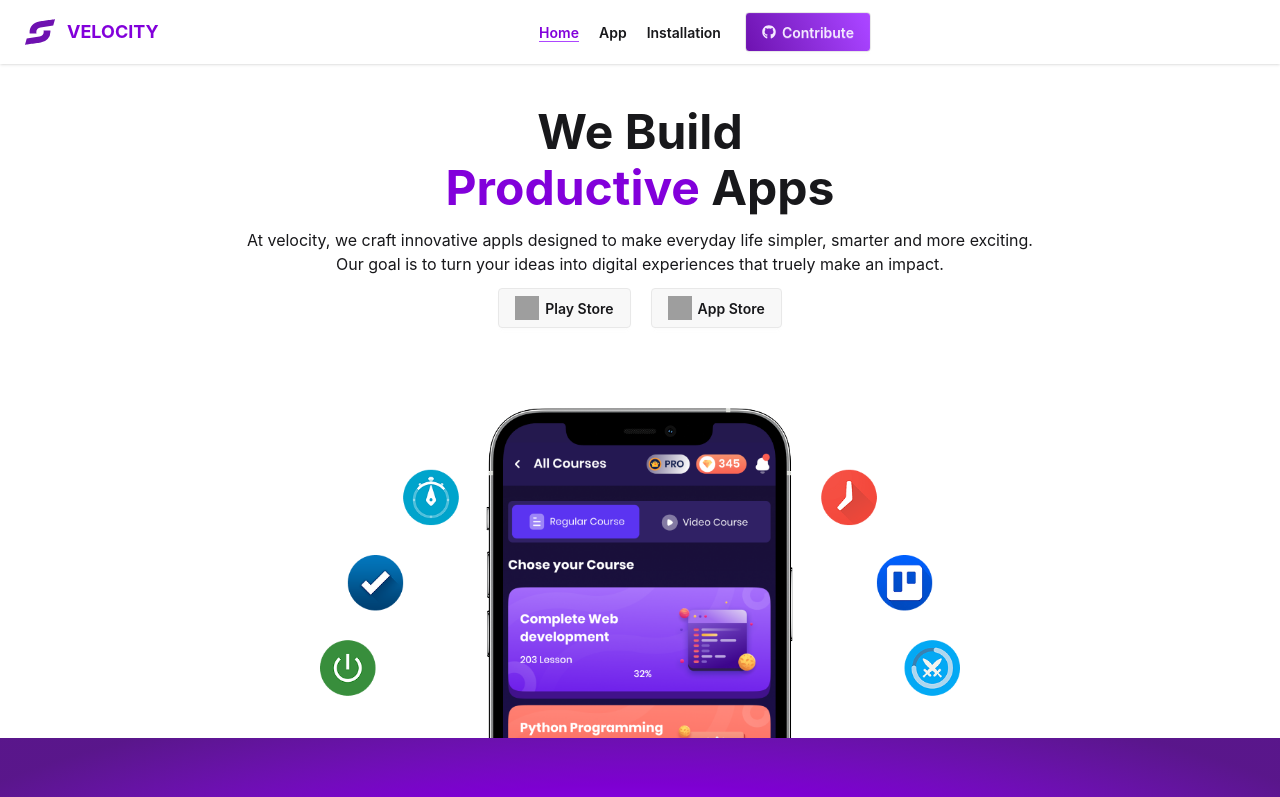
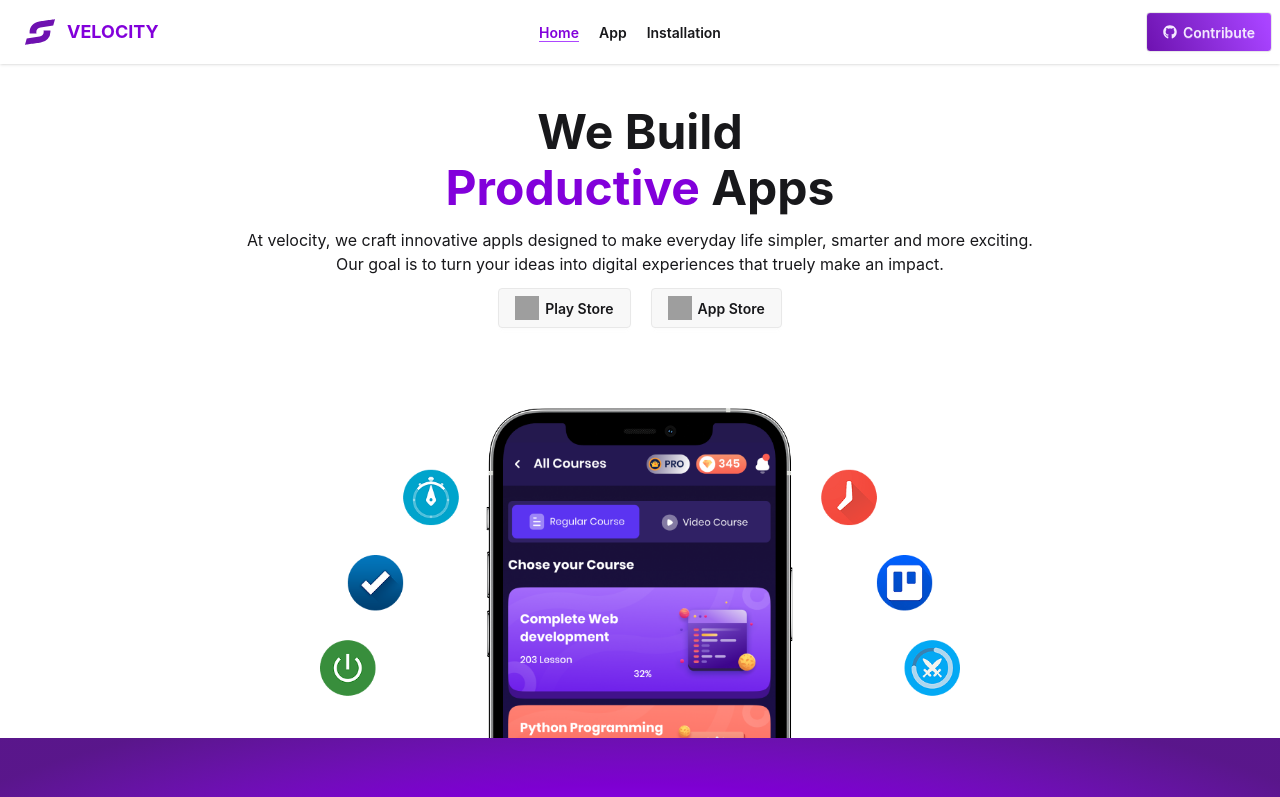
Before and after one commit to hasibulislamha01/zestNode, a React (Vite) app: page / in a window 1280 px wide. Shown: the top 797 px of the page. Built offline with nearby package versions, Linux system fonts and the light colour scheme; grey boxes are pictures that could not be loaded.

Commit message:
chart added

```diff
--- a/src/components/AppDetails/AppDetails.jsx
+++ b/src/components/AppDetails/AppDetails.jsx
@@ -1,7 +1,7 @@
 import React, { useEffect, useState } from 'react';
 import toast, { Toaster } from 'react-hot-toast';
 import { useLoaderData, useParams } from 'react-router';
-import { Bar, BarChart, CartesianGrid, Rectangle, ResponsiveContainer, Tooltip, XAxis, YAxis } from 'recharts';
+import { Bar, BarChart, CartesianGrid, Label, Rectangle, ResponsiveContainer, Tooltip, XAxis, YAxis } from 'recharts';
 // import { BarChart, Bar } from 'recharts';
 // import { RechartsDevtools } from '@recharts/devtools';
 
@@ -108,16 +108,20 @@ const KpiStat = ({ imageUrl, subTitle, stat }) => {
 }
 
 const ShowBarChart = ({ data }) => {
+    console.log(data);
     return (
         <div className='w-[95%] md:w-[85%] lg:w-245 mx-auto border border-red-500'>
             <BarChart
-                style={{ width: '100%', aspectRatio: 1.618 }}
+                style={{ width: '100%', maxHeight: "500px" }}
                 responsive
                 data={data}
-                layout='vertical'
+                // layout='vertical'
             >
+                <XAxis/>
+                <YAxis/>
+                <Label/>
+                <Tooltip />
                 <Bar dataKey="count" fill="#8884d8" />
-                <Tooltip />
                 {/* <RechartsDevtools /> */}
             </BarChart>
         </div>
--- a/src/components/Navbar.jsx
+++ b/src/components/Navbar.jsx
@@ -50,8 +50,8 @@ const Navbar = () => {
                     }
                 </ul>
             </div>
-            <div className="navbar-end hidden md:block">
-                <NavLink to="https://github.com/hasibulislamha01" target='_blank' className="btn bg-linear-65 from-purple-800 to-purple-500 text-purple-100">
+            <div className="navbar-end ">
+                <NavLink to="https://github.com/hasibulislamha01" target='_blank' className="hidden md:flex btn bg-linear-65 from-purple-800 to-purple-500 text-purple-100">
                     <FaGithub />
                     <h4>Contribute</h4>
                 </NavLink>
```
